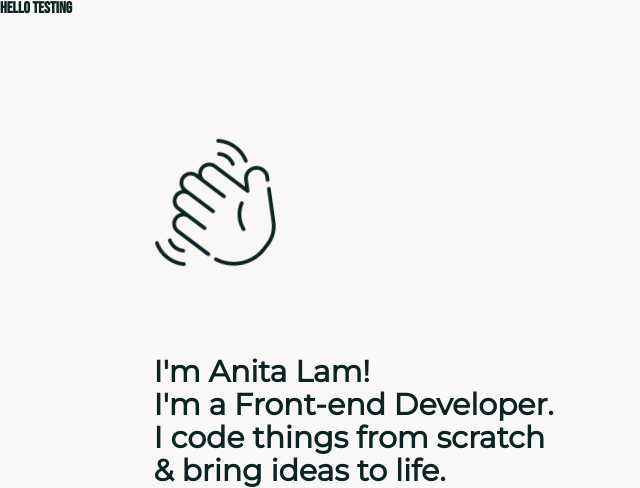
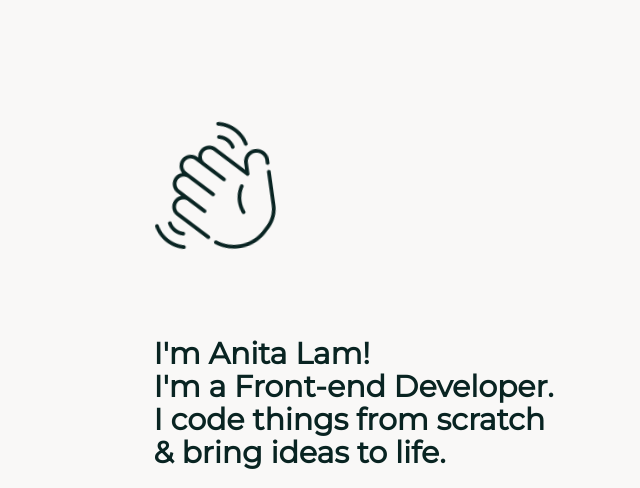
Before and after one commit to anitaalam/MDIA-4590-Assignment-2, a PHP site: page / in a window 1280 px wide. Shown: the part 90-578 px from the top of the page, without its empty margins (0-640 px from the left). Run offline with PHP 8.4, Linux system fonts and the light colour scheme; some libraries are stand-ins or nearby versions.

Commit message:
Update index.php

```diff
--- a/index.php
+++ b/index.php
@@ -11,7 +11,6 @@
             <?php include __DIR__ . '/partials/header.php'; ?>
         </header>
         <main>
-            <h2>hello testing</h2>
             <?php include __DIR__ . '/partials/homepage/banner.php'; ?>
             <?php include __DIR__ . '/project.php'; ?>
         </main>
```
